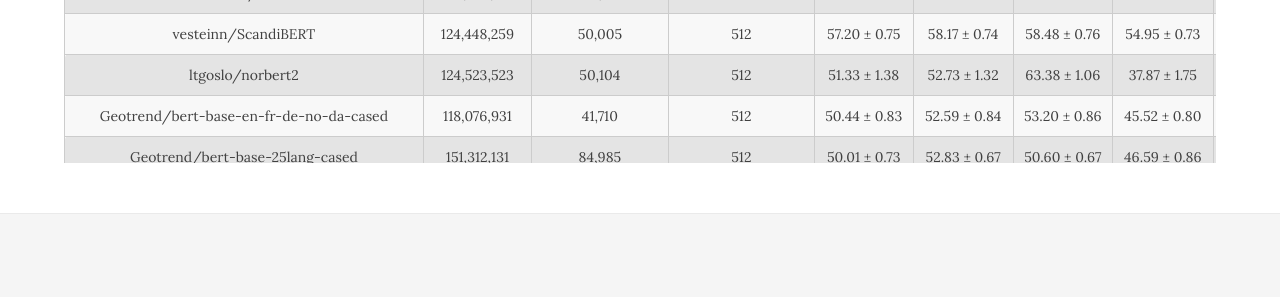
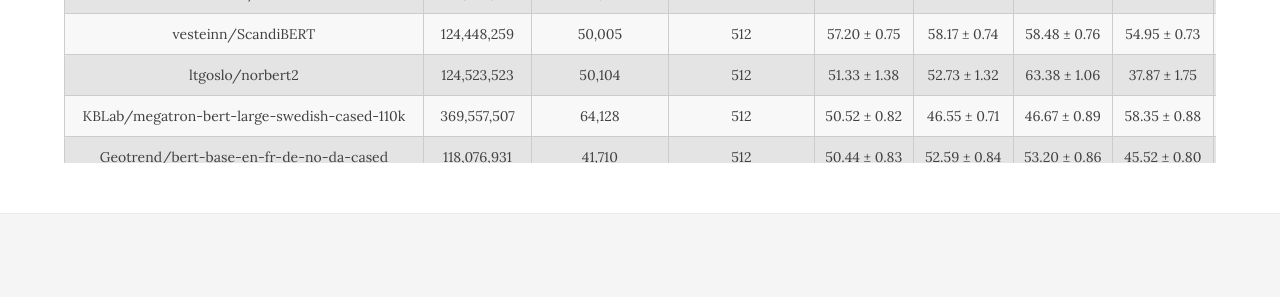
Before and after one commit to ScandEval/scandeval.github.io, a Jekyll site: the page built from language-model-benchmark.md, in a window 1280 px wide and 954 px high. Shown: the part 555-852 px from the top of the window. Built offline with Jekyll 4.4.1, drawn with Linux system fonts in a browser that asks for light colours; nearby versions of some CDN libraries; some of the changed lines change nothing that is shown.

Commit message:
feat: Add KBLab/megatron-bert-large-swedish-cased-110k

```diff
--- a/language-model-benchmark.md
+++ b/language-model-benchmark.md
@@ -995,6 +995,34 @@
    <td class="sv la">44.22 ± 1.29 / 71.45 ± 0.64</td> <!-- ScaLA-sv -->
    <td class="sv qa">47.91 ± 0.42 / 52.62 ± 0.42</td> <!-- ScandiQA-sv -->
   </tr>
+  <tr>
+   <td>KBLab/megatron-bert-large-swedish-cased-110k</td> <!-- Model ID -->
+   <td class="num_model_parameters">369,557,507</td> <!-- Number of trainable parameters -->
+   <td class="vocabulary_size">64,128</td> <!-- Size of the model's vocabulary -->
+   <td class="max_sequence_length">512</td> <!-- Maximum sequence length of the model-->
+   <td class="score"></td> <!-- ScandEval score -->
+   <td class="da-score"></td> <!-- Danish score -->
+   <td class="no-score"></td> <!-- Norwegian score -->
+   <td class="sv-score"></td> <!-- Swedish score -->
+   <td class="ner-score"></td> <!-- Mean named entity recognition score -->
+   <td class="sent-score"></td> <!-- Mean sentiment classification score -->
+   <td class="la-score"></td> <!-- Mean linguistic acceptability score -->
+   <td class="qa-score"></td> <!-- Mean question answering score -->
+   <td class="da ner">78.42 ± 0.36 / 80.44 ± 0.40</td> <!-- DaNE -->
+   <td class="da sent">36.99 ± 0.84 / 57.62 ± 0.52</td> <!-- AngryTweets -->
+   <td class="da la">26.32 ± 1.24 / 59.45 ± 0.70</td> <!-- ScaLA-da -->
+   <td class="da qa">44.48 ± 0.40 / 49.63 ± 0.35</td> <!-- ScandiQA-da -->
+   <td class="no ner">82.74 ± 0.82 / 85.33 ± 0.75</td> <!-- NorNE-nb -->
+   <td class="no ner">76.16 ± 0.72 / 79.27 ± 0.71</td> <!-- NorNE-nn -->
+   <td class="no sent">37.40 ± 0.88 / 50.41 ± 0.59</td> <!-- NoReC -->
+   <td class="no la">26.17 ± 1.38 / 63.04 ± 0.69</td> <!-- ScaLA-nb -->
+   <td class="no la">23.16 ± 1.44 / 61.04 ± 0.74</td> <!-- ScaLA-nn -->
+   <td class="no qa">45.16 ± 0.50 / 50.68 ± 0.52</td> <!-- ScandiQA-no -->
+   <td class="sv ner">73.65 ± 1.14 / 80.03 ± 0.89</td> <!-- SUC3 -->
+   <td class="sv sent">31.78 ± 0.96 / 55.85 ± 0.63</td> <!-- ABSAbank-Imm -->
+   <td class="sv la">76.16 ± 0.64 / 87.37 ± 0.34</td> <!-- ScaLA-sv -->
+   <td class="sv qa">51.80 ± 0.76 / 57.84 ± 0.65</td> <!-- ScandiQA-sv -->
+  </tr>
  </tbody>
 </table>
 </div>
```
